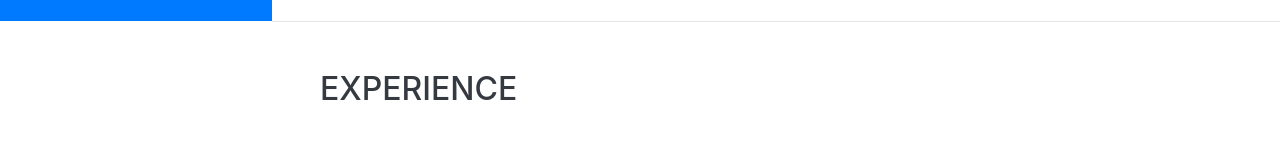
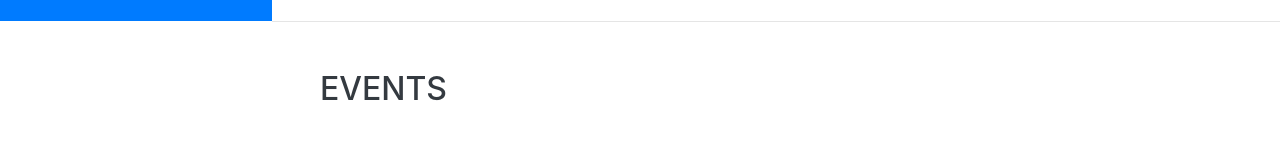
Before and after one commit to fanhs-michigan/main-page-yes, a website with bundled scripts: page index.html in a window 1280 px wide. Shown: the part 779-938 px from the top of the page. Built offline with nearby package versions, Linux system fonts and the light colour scheme; a web font is replaced by a local one.

Commit message:
Update index.html

```diff
--- a/index.html
+++ b/index.html
@@ -85,7 +85,7 @@
 
     <section class="resume-section p-3 p-lg-5 d-flex justify-content-center" id="events">
       <div class="w-100">
-        <h2 class="mb-5">Experience</h2>
+        <h2 class="mb-5">Events</h2>
 
         <div class="resume-item d-flex flex-column flex-md-row justify-content-between mb-5">
           <div class="resume-content">
```
